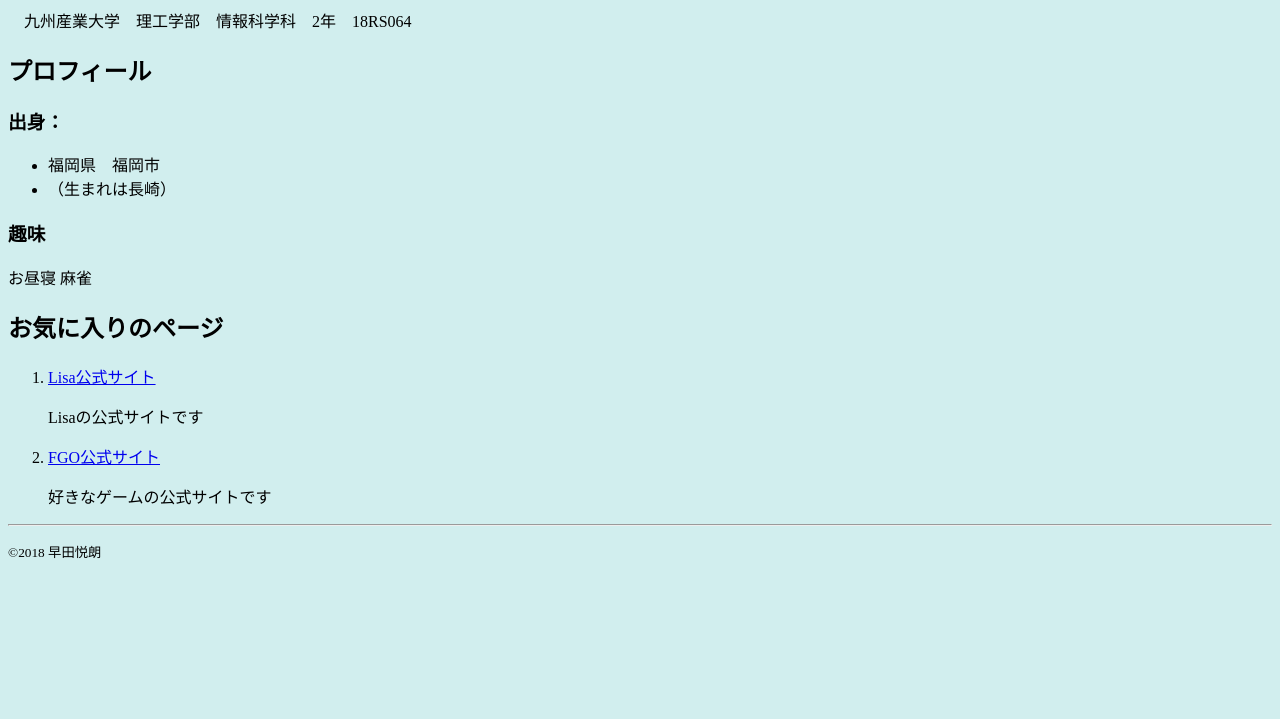
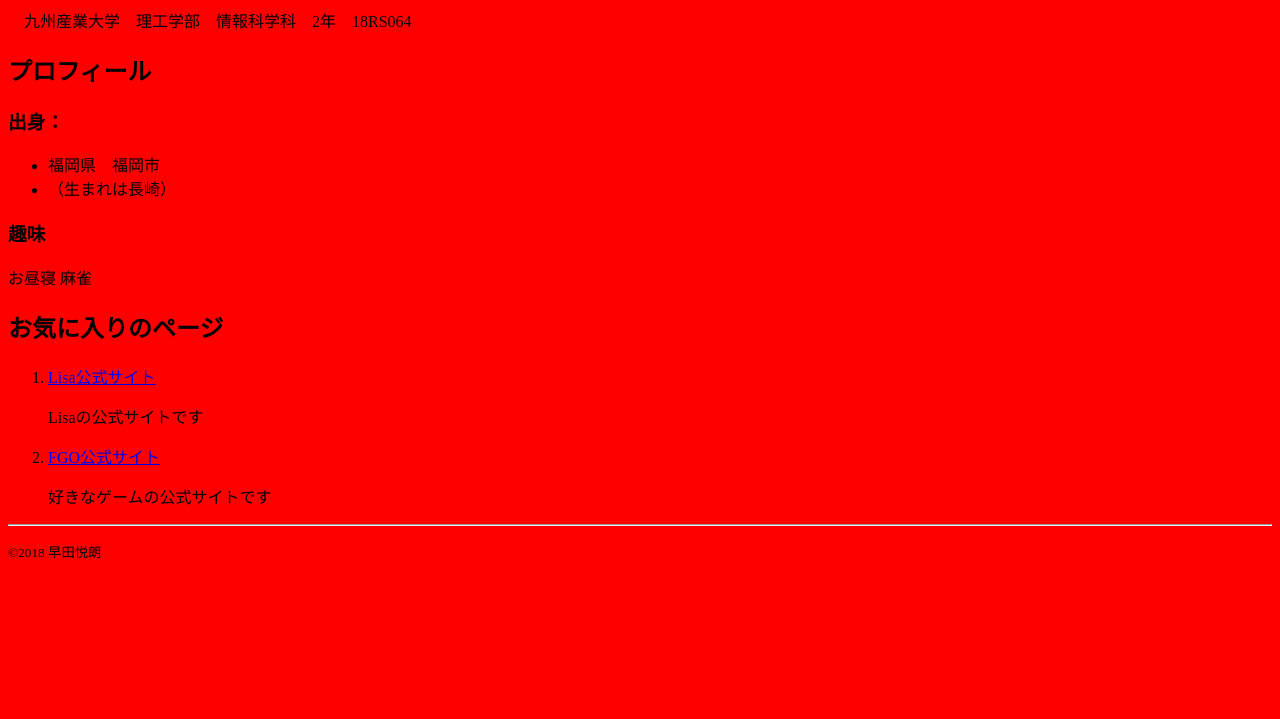
Before and after one commit to k18rs064/test01, a plain HTML site: page index.html in a window 1280 px wide. Shown: the part 81-800 px from the top of the page. Drawn offline with Linux system fonts and the light colour scheme.

Commit message:
背景色を変更
背景色を変更

```diff
--- a/style.css
+++ b/style.css
@@ -1,3 +1,3 @@
 body{
-background:#D1EEEE;
+background:red;
 }
```
